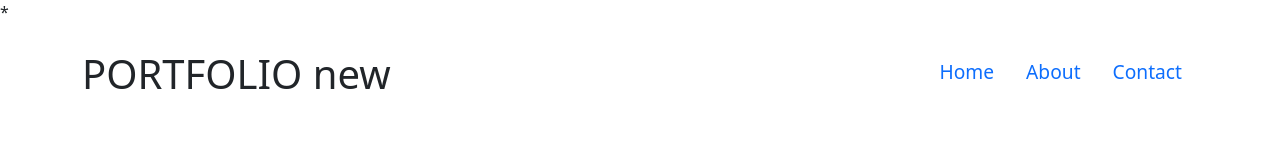
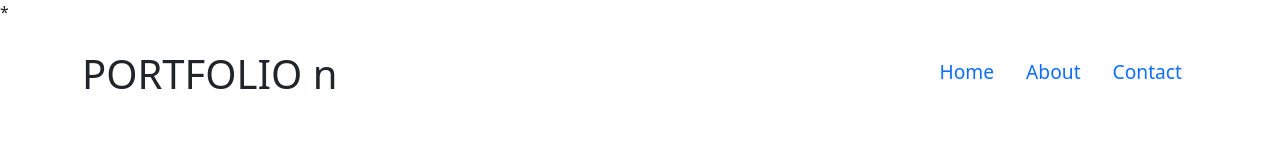
Before and after one commit to ayesha0806/portfolio-ayesha, a plain HTML site: page index.html in a window 1280 px wide. Shown: the top 160 px of the page. Drawn offline with nearby package versions, Linux system fonts and the light colour scheme.

Commit message:
initial change

```diff
--- a/index.html
+++ b/index.html
@@ -15,7 +15,7 @@
         <div class="container">
             <div class="row">
                 <div class="col-md-4">
-                    <h1>PORTFOLIO new</h1>
+                    <h1>PORTFOLIO n</h1>
                 </div>
                   <div class="col-md-8">
                    <ul class="nav justify-content-end">
```
